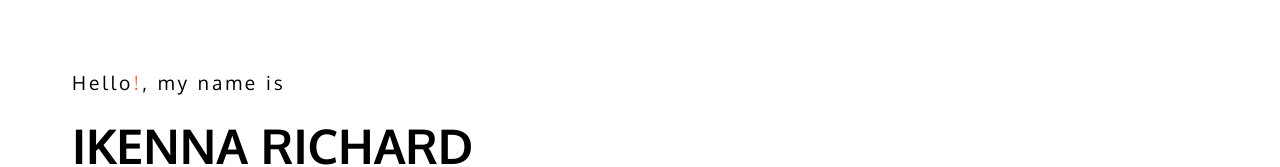
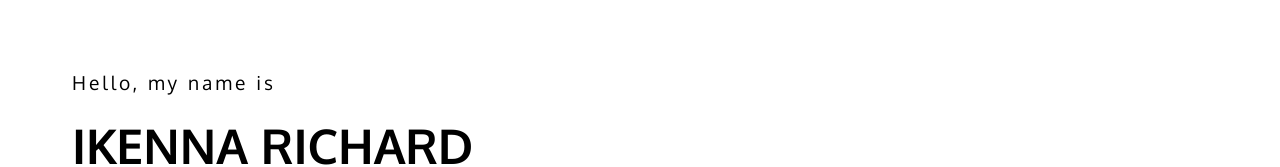
Before and after one commit to ikennarichard/v2, a React (Vite) app: page / in a window 1280 px wide. Shown: the part 228-395 px from the top of the page. Built offline with nearby package versions, Linux system fonts and the light colour scheme.

Commit message:
Refactor code

```diff
--- a/src/components/hero/Hero.jsx
+++ b/src/components/hero/Hero.jsx
@@ -44,7 +44,7 @@ const Hero = () => {
           initial='initial'
           animate='animate'
         >
-          <motion.p variants={textVariants}>Hello<b style={{color: 'tomato'}}>!</b>, my name is</motion.p>
+          <motion.p variants={textVariants}>Hello, my name is</motion.p>
           <motion.h2 variants={textVariants}>IKENNA RICHARD</motion.h2>
           <motion.p variants={textVariants}>
             Freelance Frontend Engineer
--- a/src/components/theme-toggler/ThemeToggle.jsx
+++ b/src/components/theme-toggler/ThemeToggle.jsx
@@ -1,5 +1,4 @@
 import { useContext } from 'react';
-import { motion } from "framer-motion";
 import light from '/icons/light-mode.svg'
 import dark from '/icons/dark-mode.svg'
 import { ThemeContext } from '../../context/ThemeContext';
@@ -11,44 +10,20 @@ const ThemeToggle = () => {
   const handleModeChange = () => {
     setIsDarkMode(!isDarkMode);
   };
-  const variants = {
-    open: {
-      clipPath: ['circle(0% at 110px 50px)', 'circle(100vw at 110px 50px)', 'circle(0 at 10000px 1000000px)'],
-      width: '100%',
-      opacity: 0.1,
-      transition: {
-        duration: 1,
-        stiffness: 200,
-        damping: 3,
-      },
-      transitionEnd: { opacity: 0 }
-    },
-    closed: {
-      clipPath:  ['circle(100vw at 50px 50px)', 'circle(0% at 110px 50px)'],
-      width: '100%',
-      transition: {
-        type: 'spring',
-        stiffness: 280,
-        damping: 30,
-      },
-    },
-  };
+
   return (
-    <motion.div
-      initial={{ opacity: 0, x: -3 }}
-      whileInView={{ opacity: 1, x: 0, transition: { duration: 0.1, delay: 0.3}}}
-      animate={isDarkMode ? 'open' : 'closed'}
+    <div
       className='theme-toggle-container'
     >
-      <motion.div variants={variants} className="theme-bg">
-      </motion.div>
-        <motion.button
+      <div className="theme-bg">
+      </div>
+        <button
           className="theme-btn"
           onClick={handleModeChange}
         >
           <img width={26} height={26} src={isDarkMode ? light : dark} alt="theme icon" />
-        </motion.button>
-    </motion.div>
+        </button>
+    </div>
   );
 };
 
```
